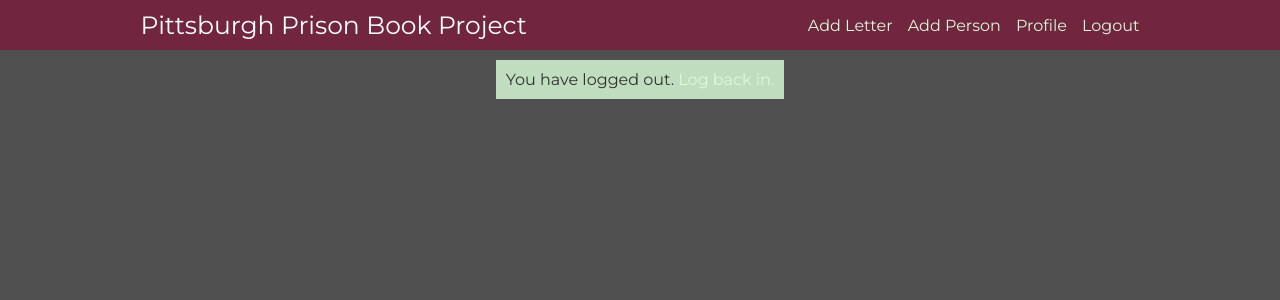
After one commit to ges-na/prisonbookproject, a Django app: page /contrib/logout/ in a window 1280 px wide. The commit adds this page. Shown: the top 300 px of the page. Run offline with Django 4.2, Linux system fonts and the light colour scheme; parts of the project's set-up code (start-up, migrations or seed data) failed here and were passed over.

Commit message:
contrib pages cleanup and styling | login/logout flow

```diff
--- a/src/app/urls.py
+++ b/src/app/urls.py
@@ -1,10 +1,10 @@
 from django.urls import path
 
-from src.app.views import contrib_letter_form, contrib_person_form, contrib_profile
-
+from src.app.views import contrib_letter_form, contrib_logout, contrib_person_form, contrib_profile
 
 urlpatterns = [
     path("contrib/letter/add/", contrib_letter_form, name="contrib_letter_add"),
     path("contrib/person/add/", contrib_person_form, name="contrib_person_add"),
     path("contrib/profile/", contrib_profile, name="contrib_profile"),
+    path("contrib/logout/", contrib_logout, name="contrib_logout"),
 ]
--- a/src/app/views.py
+++ b/src/app/views.py
@@ -16,10 +16,18 @@ def redirect_to_admin(request):
     return HttpResponseRedirect("/admin")
 
 
+def redirect_to_contrib_profile(request):
+    return HttpResponseRedirect("/contrib/profile")
+
+
+def contrib_logout(request):
+    return render(request, "contributors/logout.html")
+
+
 def contrib_letter_form(request):
+    if not request.user or not request.user.is_authenticated or not request.user.is_contributor:
+        return redirect("/accounts/login/")
     if request.method == "POST":
-        if not request.user.is_authenticated or not request.user.is_contributor:
-            return redirect("/accounts/login/")
         form = ContribLetterForm(request.POST)
         if form.is_valid():
             form.save(request.user)
@@ -30,9 +38,9 @@ def contrib_letter_form(request):
 
 
 def contrib_person_form(request):
+    if not request.user or not request.user.is_authenticated or not request.user.is_contributor:
+        return redirect("/accounts/login/")
     if request.method == "POST":
-        if not request.user.is_authenticated or not request.user.is_contributor:
-            return redirect("/accounts/login/")
         form = ContribPersonForm(request.POST)
         if form.is_valid():
             form.save(request.user)
@@ -43,6 +51,8 @@ def contrib_person_form(request):
 
 
 def contrib_profile(request):
+    if not request.user or not request.user.is_authenticated or not request.user.is_contributor:
+        return redirect("/accounts/login/")
     context = {
         "letters": Letter.objects.filter(created_by=request.user).order_by("created_date"),
         "people": Person.objects.filter(created_by=request.user).order_by("created_date"),
--- a/src/assets/css/base.css
+++ b/src/assets/css/base.css
@@ -39,6 +39,7 @@ header {
   width: 100%;
   height: 50px;
 }
+
 .header-title {
   font-size: 25px;
 }
--- a/src/assets/css/contrib.css
+++ b/src/assets/css/contrib.css
@@ -18,3 +18,46 @@
   flex-direction: column;
   align-items: center;
 }
+
+.link-button {
+  background: none!important;
+  border: none;
+  color: var(--color-mint);
+  text-decoration: none;
+  cursor: pointer;
+  padding: inherit;
+  font-size: inherit;
+  font-family: "Montserrat", sans-serif;
+  font-optical-sizing: auto;
+  font-weight: 400;
+  font-style: normal;
+}
+
+select {
+  background: #ffffff;
+  color: #111827;
+  border: 1px solid #d1d5db;
+  border-radius: 16px;
+  padding: 6px;
+  font-size: 14px;
+  outline: none;
+  transition: all 0.2s ease;
+}
+
+.data-header {
+  font-weight: 600;
+}
+
+.letter-row {
+  display: grid;
+  grid-template-columns: 150px 150px 150px 150px;
+  padding: 10px;
+  column-gap: 10px;
+}
+
+.person-row {
+  display: grid;
+  grid-template-columns: 100px 200px 150px 150px 150px;
+  padding: 10px;
+  column-gap: 10px;
+}
--- a/src/prisonbookproject/urls.py
+++ b/src/prisonbookproject/urls.py
@@ -1,8 +1,9 @@
 from ajax_select import urls as ajax_select_urls
 from django.contrib import admin
+from django.contrib.auth.views import LogoutView
 from django.urls import include, path
 
-from src.app.views import redirect_to_admin
+from src.app.views import redirect_to_admin, redirect_to_contrib_profile
 from src.viz.urls import urlpatterns
 
 urlpatterns = [
@@ -12,7 +13,9 @@ urlpatterns = [
     path(r"ajax_select/", include(ajax_select_urls)),
     path("accounts/", include("django_registration.backends.activation.urls")),
     path("accounts/", include("django.contrib.auth.urls")),
+    path("accounts/profile/", redirect_to_contrib_profile),
     path("", include("src.app.urls")),
+    path("logout/", LogoutView.as_view(next_page="contrib_logout"), name="logout"),
 ]
 
 admin.site.site_header = "Pittsburgh Prison Book Project"
--- a/src/templates/contributors/contrib_header.html
+++ b/src/templates/contributors/contrib_header.html
@@ -4,5 +4,9 @@
     <a href="{% url 'contrib_letter_add' %}">Add Letter</a>
     <a href="{% url 'contrib_person_add' %}">Add Person</a>
     <a href="{% url 'contrib_profile' %}">Profile</a>
+    <form action="{% url 'logout' %}" method="post">
+    {% csrf_token %}
+    <button type="submit" class="link-button">Logout</button>
+    </form>
   </nav>
 </header>
--- /dev/null
+++ b/src/templates/contributors/logout.html
@@ -0,0 +1,4 @@
+{% extends "contributors/contrib_base.html" %}
+{% block content %}
+You have logged out. <a href="{% url 'login' %}">Log back in.</a>
+{% endblock %}
--- /dev/null
+++ b/src/templates/contributors/person_name.html
@@ -0,0 +1 @@
+{{person.last_name}}, {{person.first_name}}{% if person.middle_name %} {{person.middle_name}}{% endif %}{% if person.name_suffix %} {{person.name_suffix}}{% endif %}
```
Also changed, not shown: src/prisonbookproject/settings.py (+10 -3 lines), src/templates/contributors/letter.html (+5 -5 lines), src/templates/contributors/person.html (+6 -9 lines), src/templates/contributors/profile.html (+18 -5 lines), src/templates/django_registration/registration_form.html (added, +12 -0 lines).
